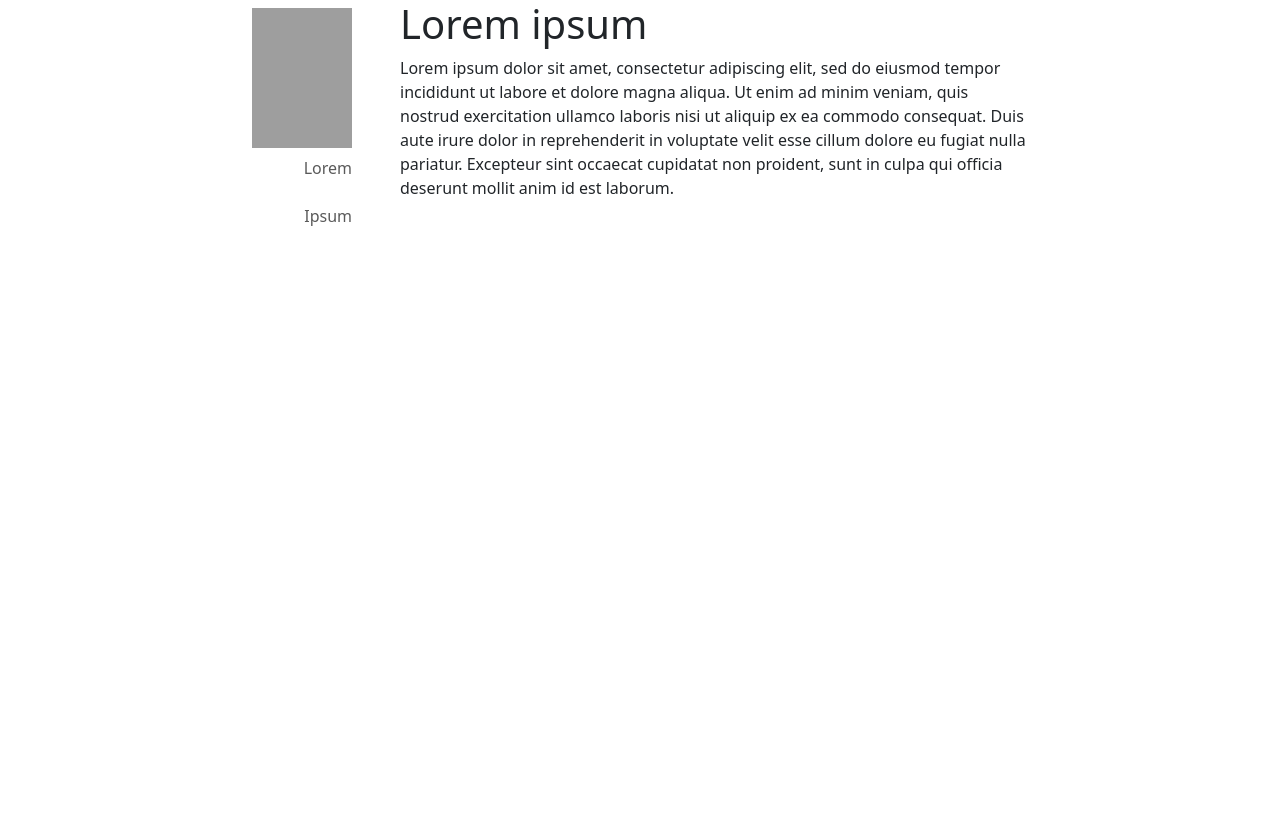
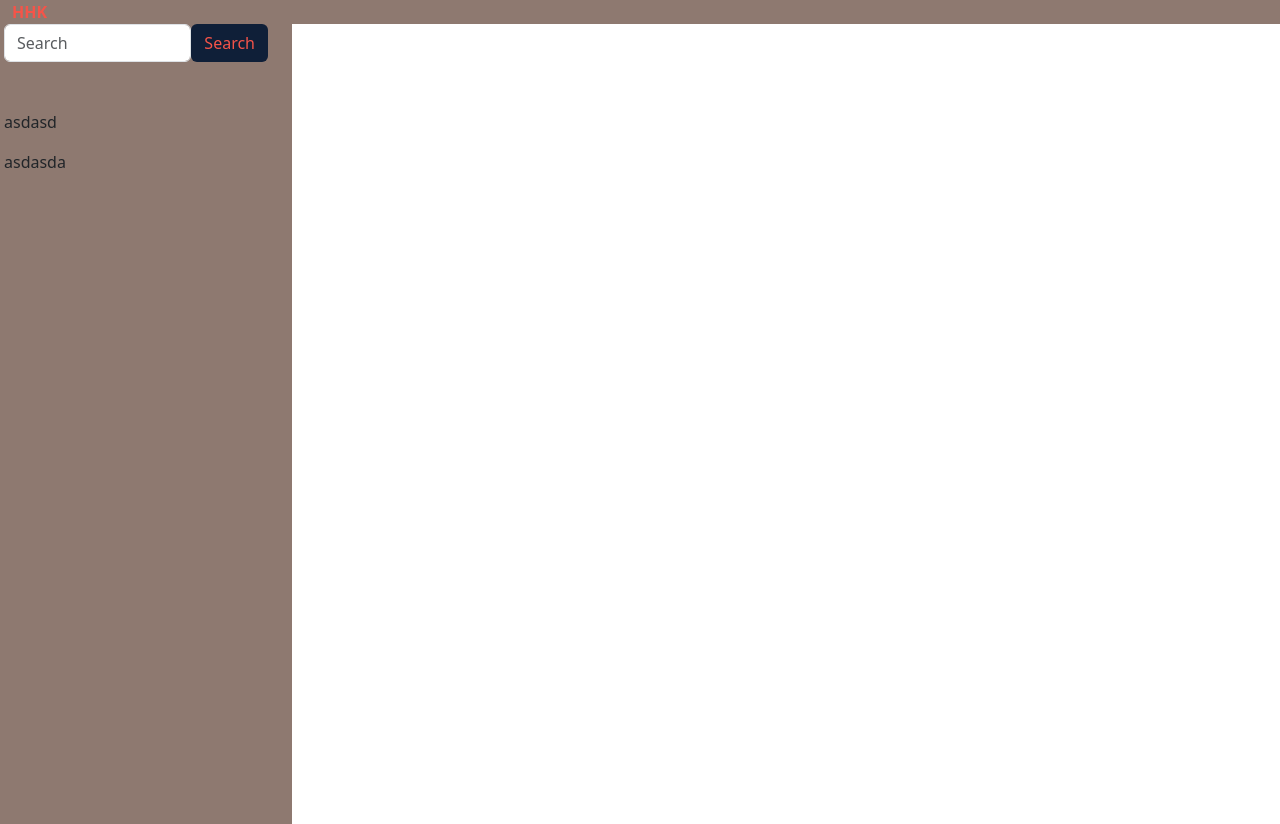
Before and after one commit to CodeApina/Thesis, a PHP site: page / in a window 1280 px wide. Before the commit the page ends 226 px from the top, so only its background shows below. Run offline with PHP 8.4, Linux system fonts and the light colour scheme; grey boxes are pictures that could not be loaded.

Commit message:
Reverted index.php & navbar.php to previous commit

```diff
--- a/index.php
+++ b/index.php
@@ -1,47 +1,3 @@
 <?php
-include "backend/include_master.php"; ?>
-<!DOCTYPE html>
-<head>
-    <?php
-    include "backend/bootstrap.php";
-    ?>
-    <link href="css/stylesheet.css" rel="stylesheet">
-    <title><h4><b>HHR</b></h4></title>
-</head>
-<body>
-    <div class="container d-flex flex-column flex-md-row">
-        <nav class="navbar navbar-expand-md navbar-light d-flex flex-md-column">
-            <a href="#">
-                <img src="images/lorem-ipsum-generator-cicero-engraving.png" alt="logo" width="100" height="140">
-            </a>
-            <button class="navbar-toggler"
-            type="button"
-            data-bs-toggle="collapse"
-            data-bs-target="#navbarSupportedContent"
-            aria-controls="navbarSupportedContent"
-            aria-expanded="false"
-            aria-label="Toggle Navigation">
-                <span class="navbar-toggler-icon"></span>
-            </button>
-
-            <div class="collapse navbar-collapse w-100" id="navbarSupportedContent">
-                <ul class="navbar-nav w-100 d-flex flex-md-column text-center text-md-end">
-                    <li>
-                        <a href="#" class="nav-link" aria-current="page">Lorem</a>
-                    </li>
-                    <li class="nav-link">
-                        <a href="#" class="nav-link">Ipsum</a>
-                    </li>
-                </ul>
-            </div>
-        </nav>
-        <main class="ps-0 ps-md-5 flex-grow-1">
-            <h1>Lorem ipsum</h1>
-            <p>
-            Lorem ipsum dolor sit amet, consectetur adipiscing elit, sed do eiusmod tempor incididunt ut labore et dolore magna aliqua.
-            Ut enim ad minim veniam, quis nostrud exercitation ullamco laboris nisi ut aliquip ex ea commodo consequat. Duis aute irure dolor in reprehenderit in voluptate velit esse
-            cillum dolore eu fugiat nulla pariatur. Excepteur sint occaecat cupidatat non proident, sunt in culpa qui officia deserunt mollit anim id est laborum.
-            </p>
-        </main>
-    </div>
-</body>
+include "navbar.php";
+?>
--- /dev/null
+++ b/navbar.php
@@ -0,0 +1,34 @@
+<?php
+include "backend/bootstrap.php"; ?>
+<html>
+    <nav class="nav navbar-nav navbar-expand-sm" style="background-color:#8E7970; height: 3%">
+        <div class="container-fluid">
+            <a class="navbar-brand" style="color:#F55449" href=""><b>HHK</b></a>
+        </div>
+    </nav>
+    <div class=row style="max-width: 300px; height: 100%">
+        <nav class="nav navbar-nav fixed-left ms-1" style="background-color: #8E7970">
+            <div class="container-fluid">
+                <form class="d-flex">
+                    <span>
+                        <input class="form-control me-1" type="text" placeholder="Search"><br>
+                    </span>
+                    <span>
+                        <button style="background-color: #0F1F38; color: #F55449" class="btn" type="button">Search</button>
+                    </span>
+                </form>
+                <ul class="navbar-nav">
+                    <li class="nav-item">
+                        <a id="home_link" class="nav-link" href="">asdasd</a>
+                    </li>
+                    <li class="nav-item">
+                        <a id="" href=""></a>
+                    </li>
+                    <li class="nav-item">
+                        <a id="wishlist" class="nav-link" href="">asdasda</a>
+                    </li>
+                </ul>
+            </div>
+        </nav>
+    </div>
+</html>
```
